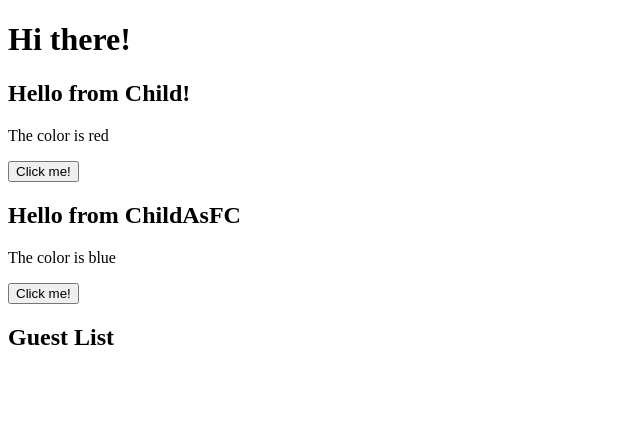
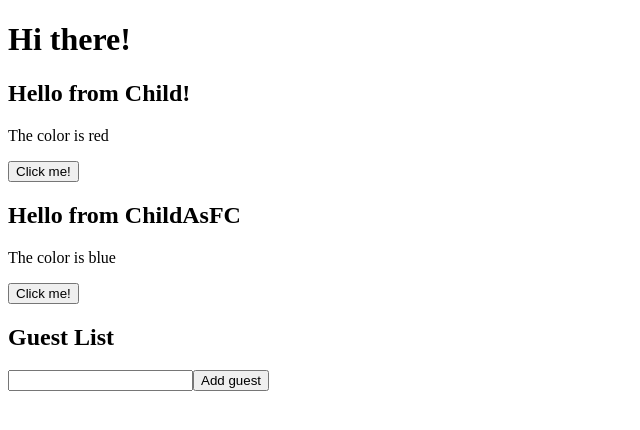
Before and after one commit to razvanr91/rts2, a React (Create React App) app: page / in a window 1280 px wide. Shown: the top 430 px of the page, without its empty margins (0-640 px from the left). Built offline with nearby package versions, Linux system fonts and the light colour scheme.

Commit message:
Update GuestList.tsx

```diff
--- a/src/state/GuestList.tsx
+++ b/src/state/GuestList.tsx
@@ -1,7 +1,31 @@
+import { useState } from "react";
+
 const GuestList: React.FC = () => {
+	const [name, setName] = useState("");
+	const [guests, setGuests] = useState<string[]>([]);
+
+	const onChange = (e: React.ChangeEvent<HTMLInputElement>) => {
+		setName(e.target.value);
+	};
+
+	const onClick = (e: React.MouseEvent<HTMLButtonElement>) => {
+		setGuests([...guests, name]);
+		setName("");
+	};
+
 	return (
 		<div>
 			<h2>Guest List</h2>
+			<input value={name} onChange={onChange} />
+			<button onClick={onClick}>Add guest</button>
+			{guests &&
+				guests.map((guest) => {
+					return (
+						<div key={guest}>
+							<h4>{guest}</h4>
+						</div>
+					);
+				})}
 		</div>
 	);
 };
```
